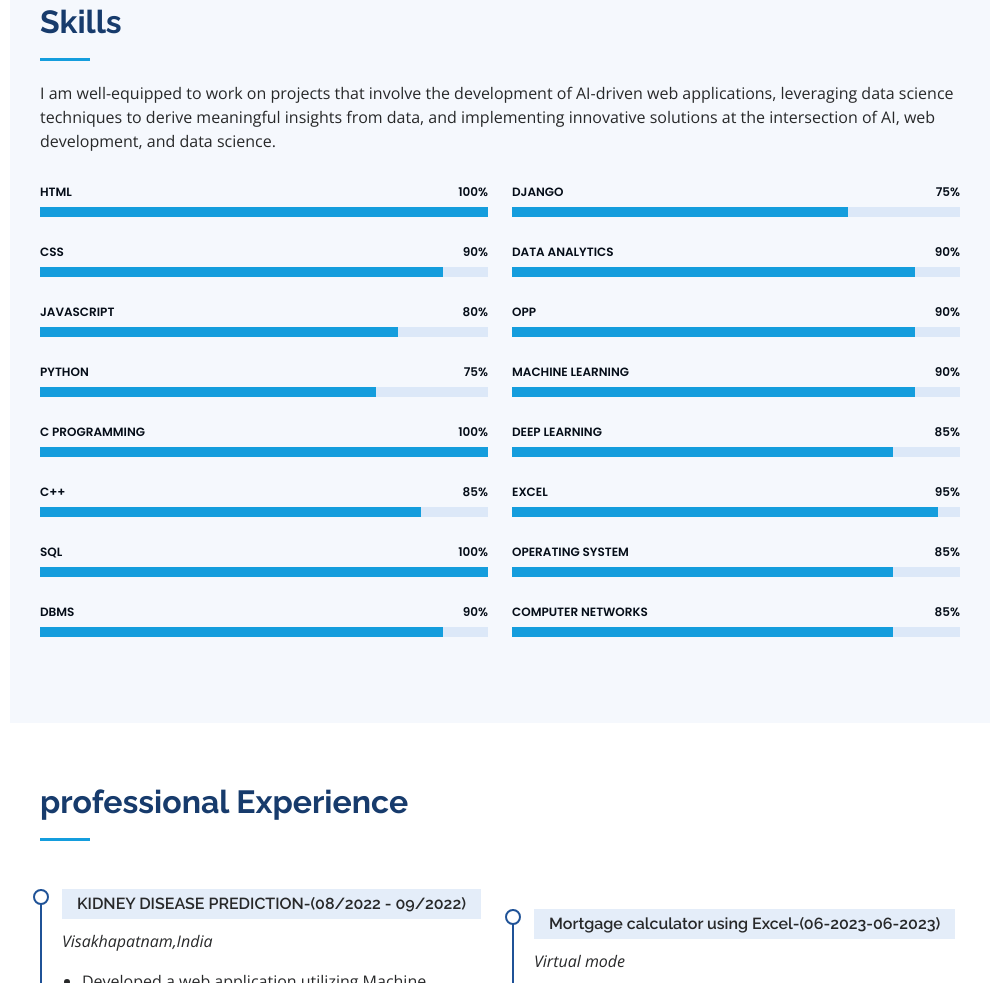
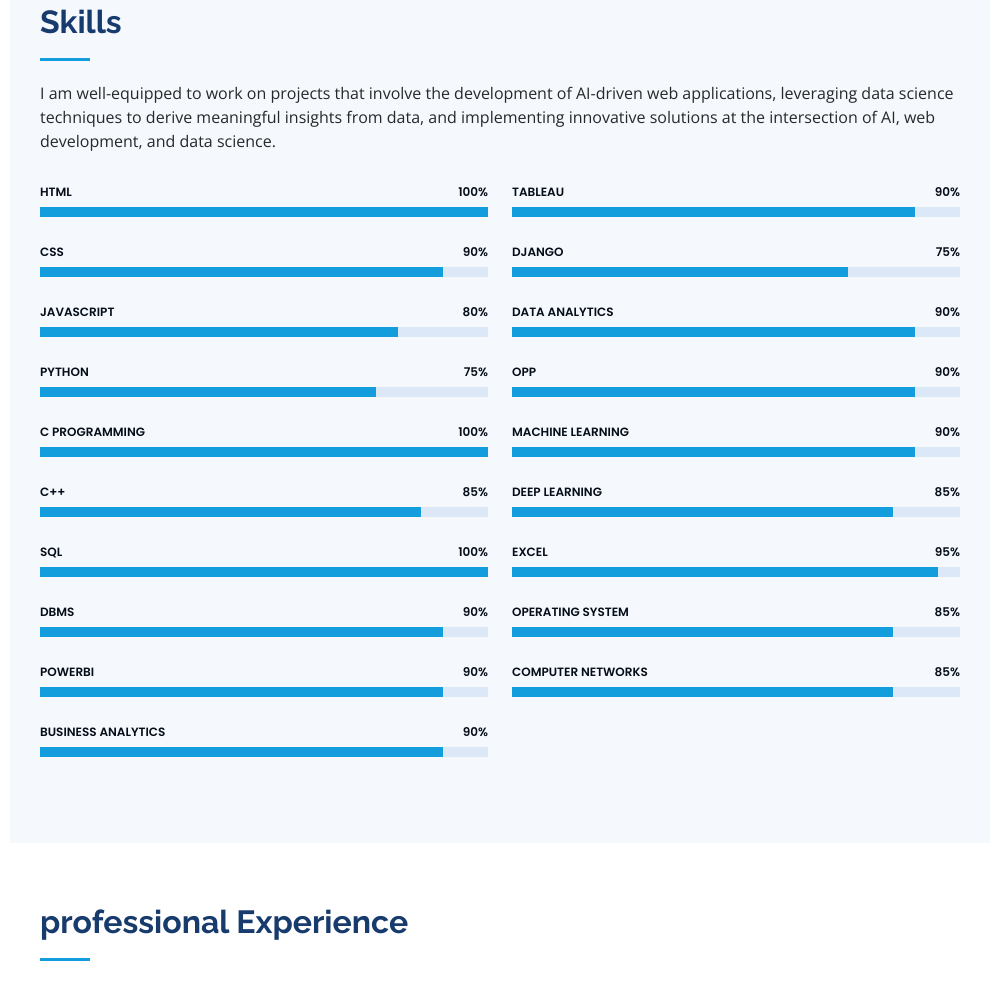
Before and after one commit to Shiva23120/Shiva23120, a plain HTML site: page index.html in a window 1280 px wide. Shown: the part 1597-2580 px from the top of the page, without its empty margins (290-1280 px from the left). Drawn offline with nearby package versions, Linux system fonts and the light colour scheme.

Commit message:
first commit

```diff
--- a/index.html
+++ b/index.html
@@ -200,6 +200,19 @@
               </div>
 
 
+
+            </div>
+            <div class="progress">
+              <span class="skill">PowerBI <i class="val">90%</i></span>
+              <div class="progress-bar-wrap">
+                <div class="progress-bar" role="progressbar" aria-valuenow="90" aria-valuemin="0" aria-valuemax="100"></div>
+            </div>
+            </div>
+            <div class="progress">
+              <span class="skill">Business Analytics <i class="val">90%</i></span>
+              <div class="progress-bar-wrap">
+                <div class="progress-bar" role="progressbar" aria-valuenow="90" aria-valuemin="0" aria-valuemax="100"></div>
+            </div>
             </div>
 
 
@@ -207,7 +220,12 @@
           </div>
 
           <div class="col-lg-6" data-aos="fade-up" data-aos-delay="100">
-
+            <div class="progress">
+              <span class="skill">Tableau <i class="val">90%</i></span>
+              <div class="progress-bar-wrap">
+                <div class="progress-bar" role="progressbar" aria-valuenow="90" aria-valuemin="0" aria-valuemax="100"></div>
+            </div>
+            </div>
             <div class="progress">
               <span class="skill">Django <i class="val">75%</i></span>
               <div class="progress-bar-wrap">
```
